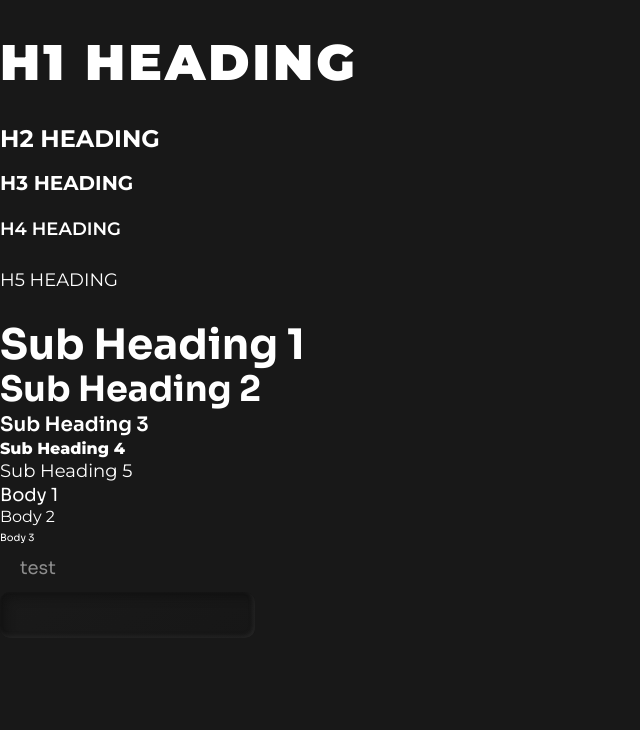
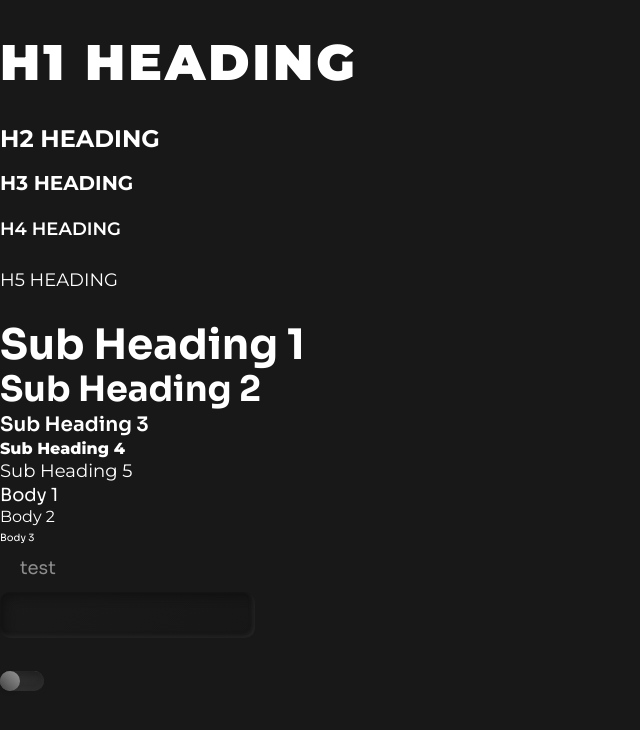
Before and after one commit to arcana-network/component-library, a Vue app: page / in a window 1280 px wide. Shown: the top 730 px of the page, without its empty margins (0-640 px from the left). Built offline with nearby package versions, Linux system fonts and the light colour scheme.

Commit message:
Added switch component

```diff
--- a/src/App.vue
+++ b/src/App.vue
@@ -13,31 +13,37 @@
     <div><span class="body-1">Body 1</span></div>
     <div><span class="body-2">Body 2</span></div>
     <div><span class="body-3">Body 3</span></div>
-    <text-field v-model="textValue" @keyup="onKeyup" message="Some random" id="sample" label="test"/>
-    <div class="body-2">{{textValue}}</div>
+    <text-field
+      v-model="textValue"
+      @keyup="onKeyup"
+      message="Some random"
+      id="sample"
+      label="test"
+    />
+    <div class="body-2">{{ textValue }}</div>
+    <Switch v-model="switchState" />
   </div>
 </template>
 
 <script>
-import { onMounted, onUpdated, ref } from "@vue/runtime-core";
+import { ref } from "@vue/runtime-core";
 import TextField from "./components/TextField/TextField.vue";
+import Switch from "./components/Switch/Switch.vue";
 export default {
   name: "App",
-  components: { TextField },
+  components: { TextField, Switch },
   setup() {
     const textValue = ref("");
-
-    onMounted(()=> {});
-
-    onUpdated(() => {console.log(textValue)});
+    const switchState = ref(false);
 
     function onKeyup() {
-      console.log("Keyup",textValue);
+      console.log("Keyup", textValue);
     }
 
     return {
       textValue,
-      onKeyup
+      onKeyup,
+      switchState,
     };
   },
 };
--- /dev/null
+++ b/src/components/Switch/Switch.vue
@@ -0,0 +1,114 @@
+<template>
+  <div>
+    <span
+      class="toggle-wrapper"
+      role="checkbox"
+      :aria-checked="modelValue"
+      tabindex="0"
+      @click="toggle"
+      v-bind="attrs"
+      :class="classes"
+    >
+      <span class="toggle-background" :class="classes" />
+      <span class="toggle-indicator" :class="classes" />
+    </span>
+  </div>
+</template>
+
+<style scoped>
+.toggle-wrapper {
+  display: inline-block;
+  position: relative;
+  cursor: pointer;
+  width: 44px;
+  height: 20px;
+  border-radius: 9999px;
+  user-select: none;
+  -webkit-tap-highlight-color: transparent;
+}
+
+.toggle-wrapper.large {
+  width: 4.8em;
+  height: 2.6em;
+}
+
+.toggle-wrapper:focus,
+.toggle-wrapper:active {
+  outline: 0;
+}
+
+.toggle-background {
+  display: inline-block;
+  border-radius: 9999px;
+  height: 100%;
+  width: 100%;
+  background: linear-gradient(143.36deg, #c6c6c6 -4.7%, #000000 115.05%);
+  box-shadow: inset -2px -2px 4px rgba(80, 80, 80, 0.1),
+    inset 5px 5px 5px rgba(0, 0, 0, 0.21),
+    inset -10px -26px 33px -28px rgba(255, 255, 255, 0.1),
+    inset -50px 49px 29px 22px rgba(28, 28, 28, 0.84);
+  transition: background-color 0.4s ease;
+}
+
+.toggle-indicator {
+  position: absolute;
+  height: 20px;
+  width: 20px;
+  left: 0;
+  top: 0;
+  border-radius: 9999px;
+  box-shadow: 0 2px 4px rgba(0, 0, 0, 0.1);
+  transition: transform 0.4s ease, background 0.4s ease-in-out;
+  transform: translateX(0);
+  background: linear-gradient(
+    222.06deg,
+    #999999 0%,
+    rgba(130, 130, 130, 0) 122.2%
+  );
+}
+
+.toggle-indicator.large {
+  height: 2.6em;
+  width: 2.6em;
+  transform: translateX(0) rotate(270deg);
+}
+
+.toggle-indicator.checked {
+  transform: translateX(24px) rotate(270deg);
+  background: linear-gradient(220.53deg, #9bf763 0%, #26ab5b 76.95%);
+}
+
+.toggle-indicator.checked.large {
+  transform: translateX(2.2em);
+}
+</style>
+
+<script>
+import { computed, reactive } from "@vue/runtime-core";
+export default {
+  props: {
+    modelValue: Boolean,
+    variant: String,
+  },
+  setup(props, { emit, attrs }) {
+    props = reactive(props);
+
+    let classes = computed(() => {
+      return {
+        large: props.variant?.trim().toLowerCase() === "large",
+        checked: props.modelValue,
+      };
+    });
+
+    function toggle() {
+      emit("update:modelValue", !props.modelValue);
+    }
+
+    return {
+      classes,
+      toggle,
+      attrs,
+    };
+  },
+};
+</script>
```
